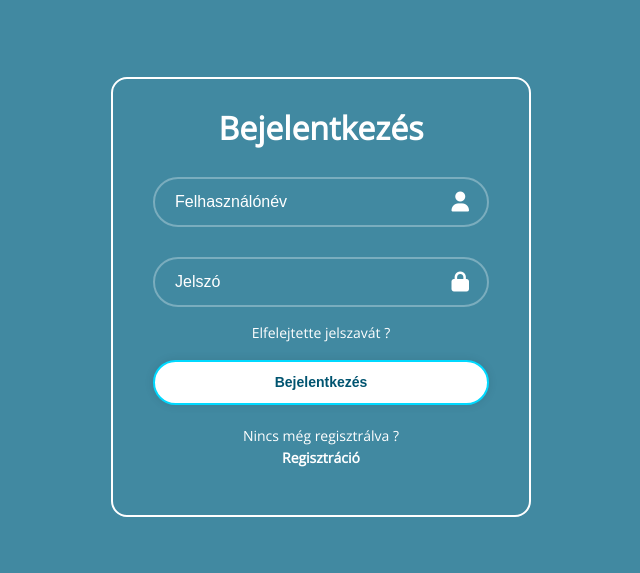
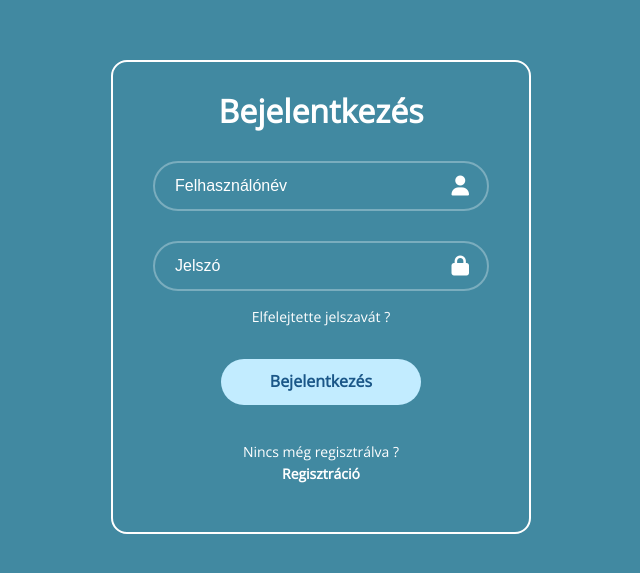
Before and after one commit to AfpCsoportFives/Afp2Projekt, a React (Create React App) app in the folder client/: page /login in a window 1280 px wide. Shown: the part 103-676 px from the top of the page, without its empty margins (319-959 px from the left). Built offline with nearby package versions, Linux system fonts and the light colour scheme.

Commit message:
LoginPage funkcionalitása
Alap funkcionalitás LoginPage-hez a bejelentkezésnél

```diff
--- a/client/src/pages/LoginPage.jsx
+++ b/client/src/pages/LoginPage.jsx
@@ -1,4 +1,5 @@
 import React from 'react'
+import { Link } from 'react-router-dom';
 
 function LoginPage() {
   return (
@@ -17,7 +18,9 @@ function LoginPage() {
                 <div className="forgot-password">
                     <a href="#">Elfelejtette jelszavát ?</a>
                 </div>
-                <button type="submit" class="btn-login">Bejelentkezés</button>
+                <div className="buttons">
+                    <Link to="/main" className="btn-back">Bejelentkezés</Link>
+                </div>
                 <div className="register-link">
                     <p>Nincs még regisztrálva ? <br /> <a href="registration.html">Regisztráció</a></p>
                 </div>
```
